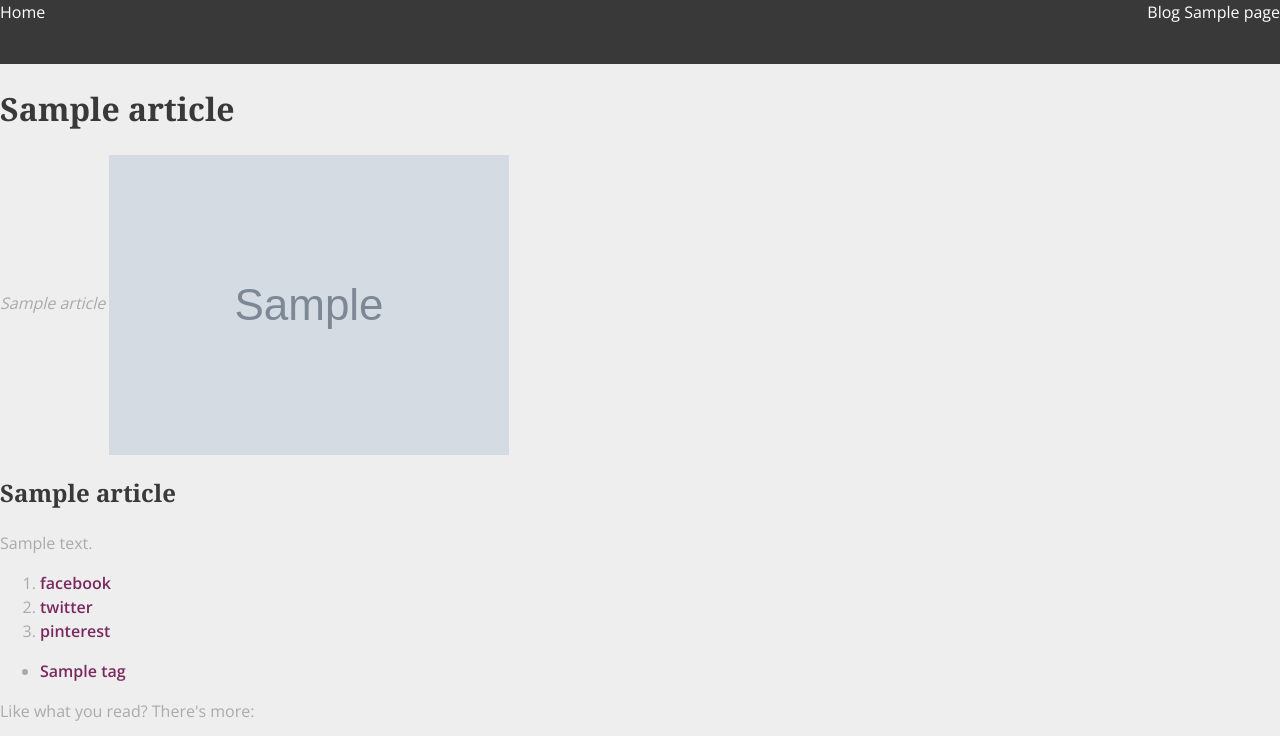
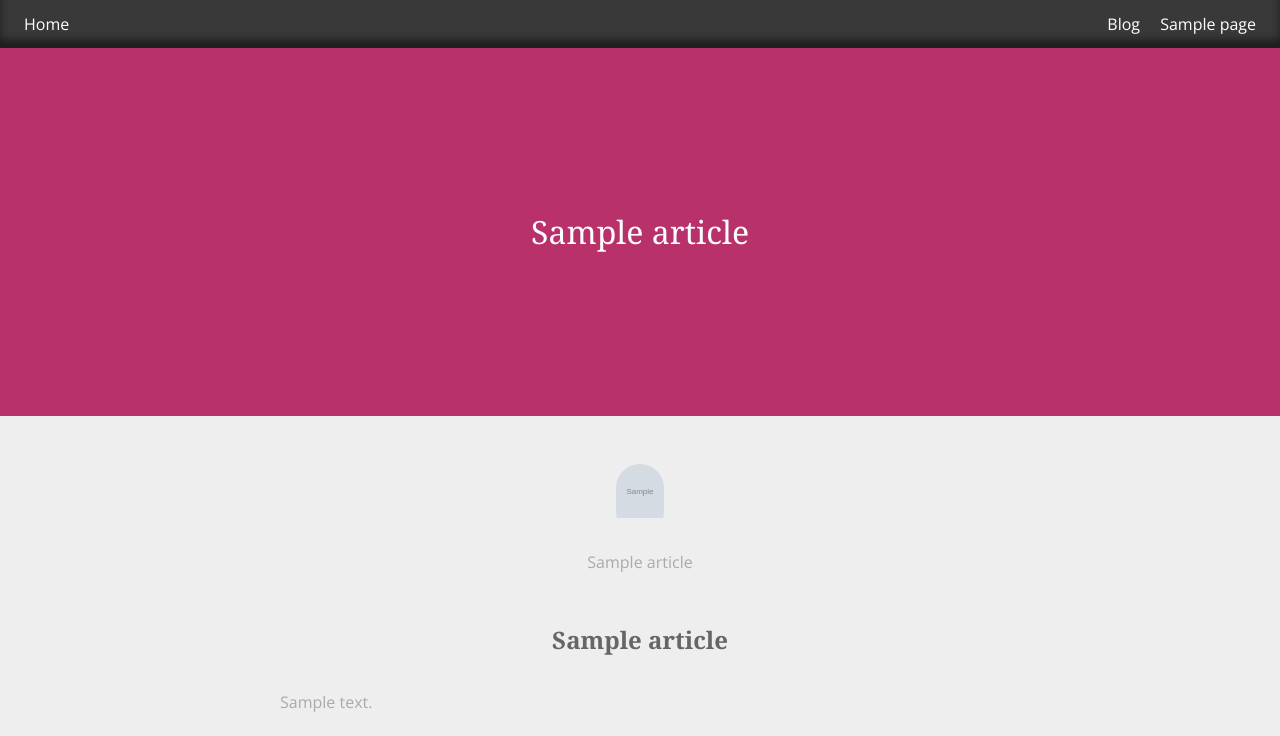
Before and after one commit to 100Shapes/100shapes.github.com, a Python web app: template ohs-pelican-theme/templates/article.html in a window 1280 px wide. Shown: the top 736 px of the page. Run offline with Jinja, Linux system fonts and the light colour scheme; the template is opened without the code that fills it: most values are stand-ins (such as "Sample title", 1, 10 or a date in 2020); grey boxes marked "Sample" are stand-in pictures; style sheets or scripts are compiled from the project's sources.

Commit message:
Styled articles

```diff
--- /dev/null
+++ b/ohs-pelican-theme/static/css/article.css
@@ -0,0 +1,80 @@
+h1 {
+  background-color: #b8316a;
+  color: #ffffff;
+  font-weight: normal;
+  margin: 0;
+  padding: 10rem 0;
+}
+address.author {
+  margin-top: 3rem;
+  text-align: center;
+}
+address.author .clip {
+  -webkit-border-radius: 1.5rem;
+  -moz-border-radius: 1.5rem;
+  border-radius: 1.5rem;
+  -moz-background-clip: padding;
+  -webkit-background-clip: padding-box;
+  background-clip: padding-box;
+  display: inline-block;
+  height: 4.5rem;
+  width: 3rem;
+  overflow: hidden;
+}
+address.author .photo {
+  max-width: none;
+  margin-left: -0.75rem;
+}
+address.author .fn {
+  display: block;
+  margin-top: 0.5rem;
+  font-style: normal;
+}
+article {
+  margin: 0 auto;
+  width: 45rem;
+}
+article h2 {
+  margin: 3rem 2rem 2rem;
+}
+.share-tools ol {
+  text-align: center;
+  margin: 0;
+  padding: 0;
+}
+.share-tools li {
+  list-style: none;
+  display: inline-block;
+  margin: 0 0.5rem;
+}
+.related-articles article {
+  width: 13rem;
+}
+.related-articles ol {
+  margin: 0;
+  padding: 0;
+}
+.related-articles li {
+  display: inline-block;
+  margin: 0 0.75rem;
+  padding: 0;
+  list-style-type: none;
+  vertical-align: top;
+}
+.related-articles h3 {
+  color: #7b285e;
+  font-family: 'Open Sans', sans-serif;
+  font-size: 1rem;
+  font-weight: 600;
+  margin-top: 1.5rem;
+}
+.share-tools h2 {
+  border: 0;
+  clip: rect(0 0 0 0);
+  height: 1px;
+  margin: -1px;
+  overflow: hidden;
+  padding: 0;
+  position: absolute;
+  width: 1px;
+}
--- a/ohs-pelican-theme/static/css/base.css
+++ b/ohs-pelican-theme/static/css/base.css
@@ -14,8 +14,11 @@ body {
   line-height: 1.5;
 }
 nav {
+  -webkit-box-shadow: inset 0px -0.5rem 0.5rem rgba(0, 0, 0, 0.5);
+  -moz-box-shadow: inset 0px -0.5rem 0.5rem rgba(0, 0, 0, 0.5);
+  box-shadow: inset 0px -0.5rem 0.5rem rgba(0, 0, 0, 0.5);
   background-color: #393939;
-  height: 4em;
+  padding: 0.75rem 1.5rem 0.75rem;
 }
 nav a {
   color: #fff;
@@ -34,6 +37,9 @@ nav li {
 nav li:first-child {
   float: left;
 }
+nav li:last-child {
+  margin-left: 1rem;
+}
 h1,
 h2,
 h3,
@@ -41,5 +47,16 @@ h4,
 h5,
 h6 {
   font-family: Georgia, serif;
-  color: #393939;
+  color: #666666;
+  text-align: center;
 }
+h1 {
+  color: #ffffff;
+}
+header {
+  background-color: #b8316a;
+}
+footer {
+  margin: 4rem 0 3rem;
+  text-align: center;
+}
--- /dev/null
+++ b/ohs-pelican-theme/static/less/article.less
@@ -0,0 +1,82 @@
+@import "vars";
+
+h1 {
+	background-color: @header-background-color;
+	color: @header-color-light;
+	font-weight: normal;
+	margin: 0;
+	padding: @ws-unit*20 0;
+}
+address.author {
+	margin-top: @ws-unit*6;
+	text-align: center;
+
+	.clip {
+		.rounded(@ws-unit*3);
+		display: inline-block;
+		height: @ws-unit*9;
+		width: @ws-unit*6;
+		overflow: hidden;
+	}
+
+	.photo {
+		max-width: none;
+		margin-left: -@ws-unit*1.5;
+	}
+
+	.fn {
+		display: block;
+		margin-top: @ws-unit;
+		font-style: normal;
+	}
+}
+article {
+	margin: 0 auto;
+	width: @ws-unit*90;
+}
+article h2 {
+	margin: @ws-unit*6 @ws-unit*4 @ws-unit*4;
+}
+.share-tools {
+	ol {
+		text-align: center;
+		margin: 0;
+		padding: 0;
+	}
+	li {
+		list-style: none;
+		display: inline-block;
+		margin:0 @ws-unit;
+	}
+}
+.related-articles {
+
+	article {
+		width: @ws-unit*26px;
+	}
+
+	ol {
+		margin: 0;
+		padding: 0;
+	}
+
+	li {
+		display: inline-block;
+		margin: 0 @ws-unit*1.5;
+		padding: 0;
+		list-style-type: none;
+		vertical-align: top;
+
+	}
+
+ 	h3 {
+		color: @link-color-base;
+		font-family: @font-family-copy;
+		font-size: @ws-unit*2;
+		font-weight: 600;
+		margin-top: @ws-unit*3;
+	}
+}
+.share-tools h2 {
+	.visuallyhidden();
+}
--- a/ohs-pelican-theme/static/less/base.less
+++ b/ohs-pelican-theme/static/less/base.less
@@ -1,17 +1,4 @@
-@background-color-light: #eee;
-@background-color-dark: #393939;
-
-@font-family-copy: 'Open Sans', sans-serif;
-@font-family-headings: Georgia, serif;
-
-@body-copy-color: #aaa;
-
-@link-color-base: #7b285e;
-@link-color-hover: @link-color-base;
-
-@ws-unit: 1em / 2;
-
-
+@import "vars";
 
 a {
 	font-weight: 600;
@@ -32,8 +19,9 @@ body {
 }
 
 nav {
+	.inner-shadow(0px, -@ws-unit, @ws-unit, 0.5);
 	background-color: @background-color-dark;
-	height: @ws-unit * 8;
+	padding: @ws-unit*1.5 @ws-unit*3 @ws-unit*1.5;
 
 	a {
 		color: #fff;
@@ -54,10 +42,26 @@ nav {
 		&:first-child {
 			float: left;
 		}
+		&:last-child {
+			margin-left: @ws-unit*2;
+		}
 	}
 }
 
 h1, h2, h3, h4, h5, h6 {
 	font-family: @font-family-headings;
-	color: @background-color-dark;
+	color: @header-color-dark;
+	text-align: center;
 }
+h1 {
+	color: @header-color-light;
+}
+
+
+header {
+	background-color: @header-background-color;
+}
+footer {
+	margin: @ws-unit*8 0 @ws-unit*6;
+	text-align: center;
+}
--- /dev/null
+++ b/ohs-pelican-theme/static/less/vars.less
@@ -0,0 +1,30 @@
+@import "elements";
+
+@background-color-light: #eee;
+@background-color-dark: #393939;
+
+@font-family-copy: 'Open Sans', sans-serif;
+@font-family-headings: Georgia, serif;
+
+@body-copy-color: #aaa;
+
+@link-color-base: #7b285e;
+@link-color-hover: @link-color-base;
+
+@header-color-light: #fff;
+@header-color-dark: #666;
+
+@ws-unit: 1rem / 2;
+
+@header-background-color: #b8316a;
+
+.visuallyhidden() {
+    border: 0;
+    clip: rect(0 0 0 0);
+    height: 1px;
+    margin: -1px;
+    overflow: hidden;
+    padding: 0;
+    position: absolute;
+    width: 1px;
+}
--- a/ohs-pelican-theme/templates/article.html
+++ b/ohs-pelican-theme/templates/article.html
@@ -4,44 +4,35 @@
 <article>
 	<address class="vcard author">
 
-		{{ article.author_name }}
-
-		<img src="{{ article.author_gravatar }}?s=80">
+		<span class="clip">
+			<img class="photo" alt="profile picture of {{ article.author_name }}" src="{{ article.author_gravatar }}?s=72" width="72" height="72">
+		</span>
+		<span class="fn">{{ article.author_name }}</span>
 
 	</address>
 
 	<h2>{{ article.subtitle }}</h2>
 
-	<section class="content">
+	<section class="content" role="main">
 	{{ article.content }}
 	</section>
 
-	<footer>
+	<footer role="complementary">
 		{% include 'share_tools.html' %}
 
-		<div class="tags">
-			<ul>
-				{% for tag in article.tags %}
-					<li>
-						<a href="{{ SITE_URL}}/{{ tag.url }}" title="{{ tag }}">{{ tag }}</a>
-					</li>
-				{% endfor %}
-			<ul>
-		</div>
-
 		{% if article.related_posts %}
-		<div class="tags">
-			<p>Like what you read? There's more:</p>
+		<div class="related-articles">
+			<h2>More Articles</h2>
 			<ol>
 		        {% for post in article.related_posts %}
 		        <li>
-		        	<a href="{{ SITE_URL}}/{{ post.url }}">
-
-		        		<img alt="{{ post.alt }}" src="{{ ASSET_URL }}/{{ post.slug }}/article_icon.jpg">
-		        		</a>
-
-
-		        	</li>
+					<article>
+						<a href="{{ SITE_URL}}/{{ post.url }}">
+							<img alt="{{ post.alt }}" src="{{ ASSET_URL }}/{{ post.slug }}/article_icon.jpg">
+							<h3>{{ post.title }}</h3>
+			        	</a>
+					</article>
+		        </li>
 		        {% endfor %}
 		    </ol>
 		</div>
--- a/ohs-pelican-theme/templates/base.html
+++ b/ohs-pelican-theme/templates/base.html
@@ -15,10 +15,12 @@
 
         <meta name="author" content="{% block author %}{% endblock %}">
 
-        <link href='http://fonts.googleapis.com/css?family=Open+Sans:400,600' rel='stylesheet'>
+        <link href='http://fonts.googleapis.com/css?family=Open+Sans:400,600' rel='stylesheet' type='text/css'>
 
         <link rel="stylesheet" href="{{ SITEURL }}/theme/css/reset.css" />
         <link rel="stylesheet" href="{{ SITEURL }}/theme/css/base.css" />
+        <link rel="stylesheet" href="{{ SITEURL }}/theme/css/article.css" />
+
 
         {% block extraHead %}
         {% endblock extraHead %}
--- a/ohs-pelican-theme/templates/footer.html
+++ b/ohs-pelican-theme/templates/footer.html
@@ -1,3 +1,3 @@
 <footer>
-	<a href="{{ SITEURL }}" title="100Shapes">100shapes</a>
+	<a href="{{ SITEURL }}/" title="100Shapes Home">100shapes</a>
 </footer>
--- a/ohs-pelican-theme/templates/share_tools.html
+++ b/ohs-pelican-theme/templates/share_tools.html
@@ -1,13 +1,14 @@
-<div class="share_tools">
+<div class="share-tools">
+	<h2>Share this Article</h2>
 	<ol>
 		<li>
-			<a href="#" title="facebook">facebook</a>
+			<a href="#" title="Share on Facebook" class="share-fb">facebook</a>
 		</li>
 		<li>
-			<a href="#" title="twitter">twitter</a>
+			<a href="#" title="Share on Twitter" class="share-tw">twitter</a>
 		</li>
 		<li>
-			<a href="#" title="pinterest">pinterest</a>
+			<a href="#" title="Share on Pinterest" class="share-pt">pinterest</a>
 		</li>
 	</ol>
 </div>
--- a/pelicanconf.py
+++ b/pelicanconf.py
@@ -46,4 +46,4 @@ PLUGINS = ('ohs_plugins.gravatar_plus', 'ohs_plugins.related_posts')
 ASSET_URL = '/static/assets'
 
 
-DELETE_OUTPUT_DIRECTORY = True
+DELETE_OUTPUT_DIRECTORY = False
```
Also changed, not shown: ohs-pelican-theme/static/less/elements.less (added, +129 -0 lines).
